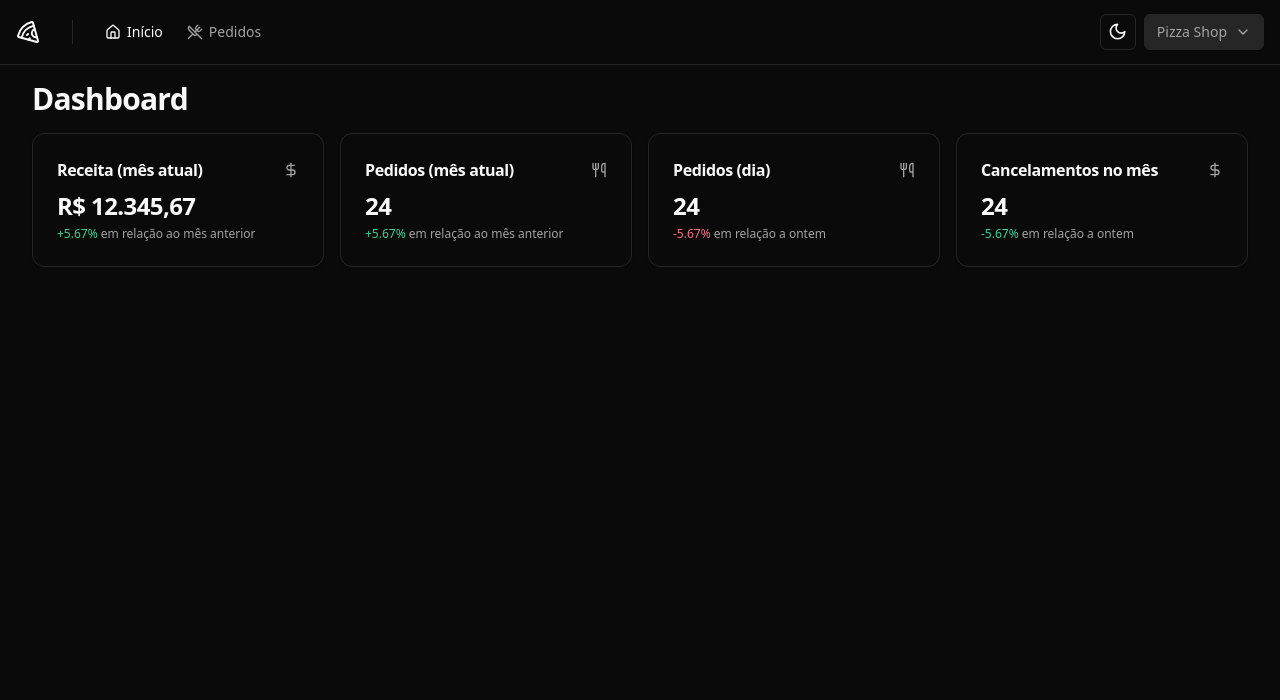
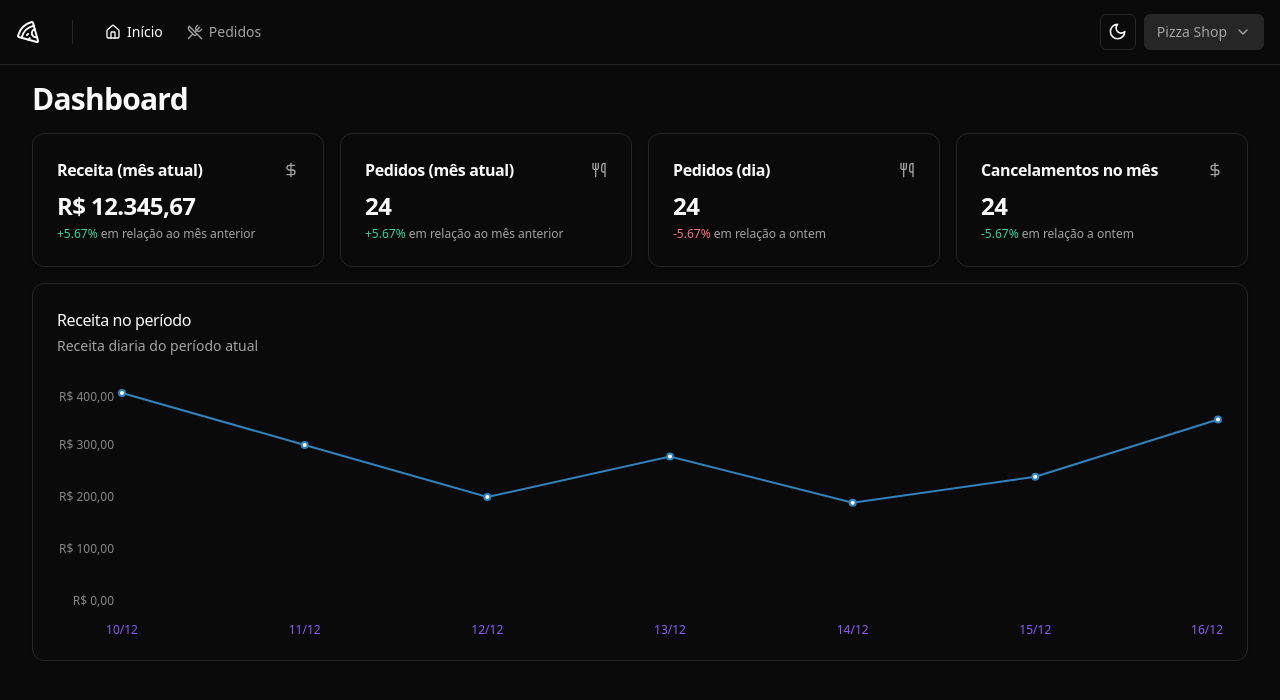
Before and after one commit to ArnaldoAF/04-ignite-pizzashop-web, a React (Vite) app: page / in a window 1280 px wide. Shown: the top 700 px of the page. Built offline with nearby package versions, Linux system fonts and the light colour scheme.

Commit message:
grafico de receita no período

```diff
--- a/package.json
+++ b/package.json
@@ -28,6 +28,7 @@
     "react-helmet-async": "^2.0.5",
     "react-hook-form": "^7.53.0",
     "react-router-dom": "^6.26.2",
+    "recharts": "^3.7.0",
     "sonner": "^1.5.0",
     "sort-by": "^1.2.0",
     "tailwind-merge": "^2.5.2",
--- a/src/pages/app/dashboard/dashboard.tsx
+++ b/src/pages/app/dashboard/dashboard.tsx
@@ -5,6 +5,7 @@
 import { MonthOrdersAmountCard } from "./month-orders-amount-card";
 import DayOrdersAmountCard from "./day-orders-amount-card";
 import MonthCancelOrdersAmountCard from "./month-cancel-orders-amount";
+import RevenueChart from "./revenue-chart";
 
 export function Dashboard() {
     return (
@@ -20,6 +21,10 @@
                     <DayOrdersAmountCard />
                     <MonthCancelOrdersAmountCard />
                 </div>
+
+                <div className="grid grid-col-9 gap-4">
+                    <RevenueChart />
+                </div>
             </div>
         </>
     )
--- /dev/null
+++ b/src/pages/app/dashboard/revenue-chart.tsx
@@ -0,0 +1,65 @@
+import { Card, CardContent, CardDescription, CardHeader, CardTitle } from '@/components/ui/card'
+import React from 'react'
+import {
+    ResponsiveContainer,
+    LineChart,
+    Line,
+    XAxis,
+    CartesianGrid,
+    Tooltip,
+    YAxis,
+} from 'recharts'
+import colors, { violet } from 'tailwindcss/colors'
+
+const data = [
+    { date: '10/12', revenue: 400 },
+    { date: '11/12', revenue: 300 },
+    { date: '12/12', revenue: 200 },
+    { date: '13/12', revenue: 278 },
+    { date: '14/12', revenue: 189 },
+    { date: '15/12', revenue: 239 },
+    { date: '16/12', revenue: 349 },
+]
+
+export default function RevenueChart() {
+    return (
+        <Card className='col-span-6'>
+            <CardHeader className='flex-row items-center justify-between pb-8'>
+                <div className="space-y-1">
+
+                    <CardTitle className='text-base font-medium'>Receita no período</CardTitle>
+                    <CardDescription className='text-sm text-muted-foreground'>Receita diaria do período atual</CardDescription>
+                </div>
+            </CardHeader>
+            <CardContent className='flex items-center justify-center'>
+                <ResponsiveContainer width="100%" height={248}>
+                    <LineChart
+                        style={{
+                            fontSize: 12
+                        }}
+                        data={data}>
+                        {/* <CartesianGrid strokeDasharray="3 3" /> */}
+                        <YAxis
+                            stroke="#888"
+                            axisLine={false}
+                            tickLine={false}
+                            tickFormatter={(value: number) => value.toLocaleString("pt-Br", {
+                                style: "currency",
+                                currency: "BRL"
+                            })}
+                        />
+                        <XAxis
+                            dataKey="date"
+                            tickLine={false}
+                            axisLine={false}
+                            dy={16}
+                            stroke={colors.violet[500]}
+                        />
+                        <Tooltip />
+                        <Line type="linear" dataKey="revenue" strokeWidth={2} />
+                    </LineChart>
+                </ResponsiveContainer>
+            </CardContent>
+        </Card>
+    )
+}
```
Also changed, not shown: 1 other file (tests, documents, lock files or other folders).
